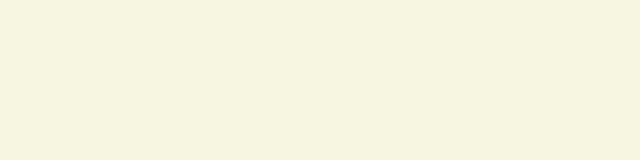
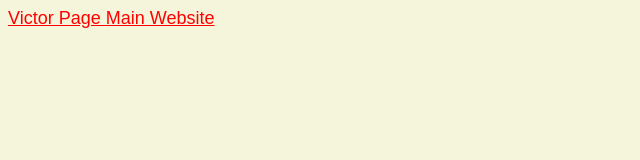
Before and after one commit to ethanhousley1/ICA-3, a plain HTML site: page pages/starwars.html in a window 1280 px wide. Shown: the whole page, without its empty margins (0-640 px from the left). Drawn offline with Linux system fonts and the light colour scheme.

Commit message:
almost done

```diff
--- a/pages/starwars.html
+++ b/pages/starwars.html
@@ -7,4 +7,13 @@
     <link rel="stylesheet" href="../styles/styles.css">
 
 </body>
+<nav>
+    <a href="victor.html">
+    Victor Page
+    </a>
+    <a href="../website.html">
+        Main Website
+    </a>
+
+</nav>
 </html>
```
Also changed, not shown: pages/victor.html (+1 -1 lines).
